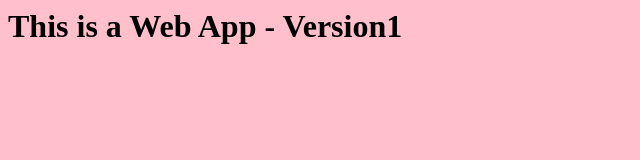
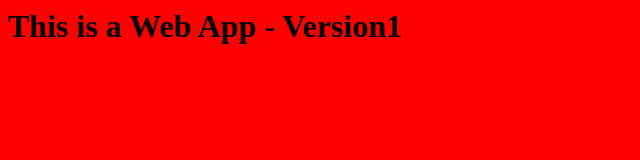
Before and after one commit to daipayanadhikari/website, a plain HTML site: page index.html in a window 1280 px wide. Shown: the whole page, without its empty margins (0-640 px from the left). Drawn offline with Linux system fonts and the light colour scheme.

Commit message:
Frist commit of developer1 user

```diff
--- a/index.html
+++ b/index.html
@@ -1,6 +1,6 @@
 <html>
 	<head><title> Class on git</title></head>
-	<body bgcolor="pink">
+	<body bgcolor="red">
 		<h1> This is a Web App - Version1 </h1>
 	</body>
 </html>
```
